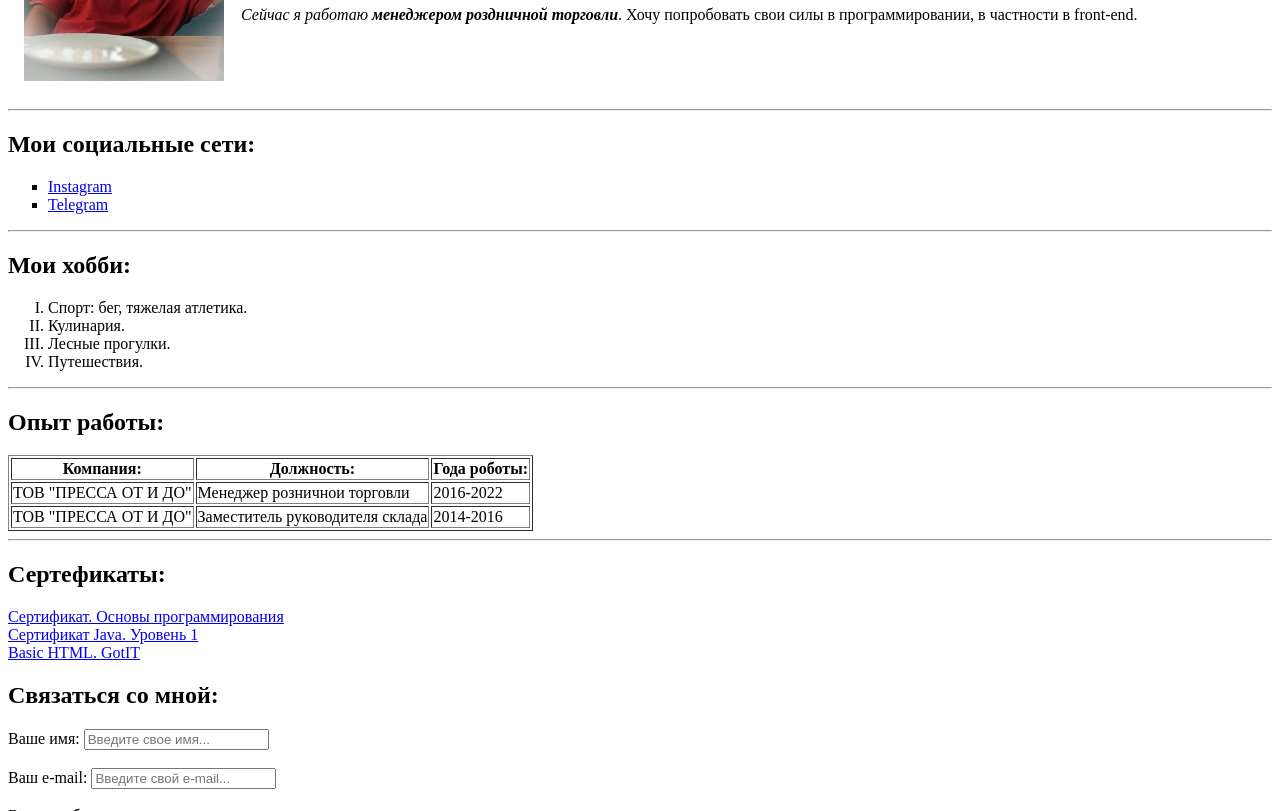
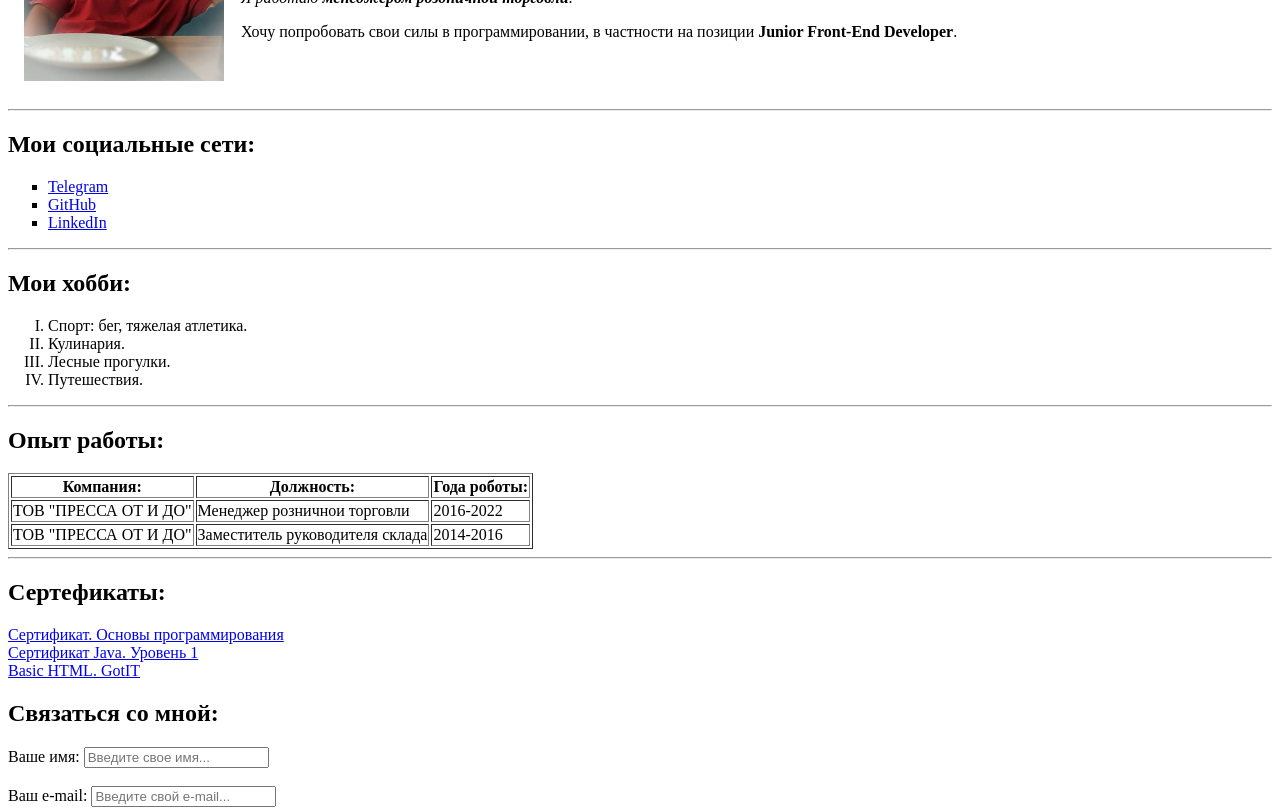
Before and after one commit to KuzmenkoRomanJS/html_practice_cv, a plain HTML site: page index.html in a window 1280 px wide. Shown: the part 143-954 px from the top of the page. Drawn offline with Linux system fonts and the light colour scheme.

Commit message:
Update index.html

```diff
--- a/index.html
+++ b/index.html
@@ -16,8 +16,8 @@
 			</td>
 			<td>
 				<h1>Роман Кузьменко</h1>
-				<p><em>Сейчас я работаю <strong>менеджером роздничной торговли</strong></em>. Хочу попробовать свои силы
-					в программировании, в частности в front-end.</p>
+				<p><em>Я работаю <strong>менеджером роздничной торговли</strong></em>.</p>
+				<p>Хочу попробовать свои силы в программировании, в частности на позиции <strong>Junior Front-End Developer</strong>.</p>
 			</td>
 		</tr>
 	</table>
@@ -26,8 +26,9 @@
 
 	<h2>Мои социальные сети:</h2>
 	<ul type="square">
-		<li><a href="https://instagram.com/kuzmenkoroman" target="_blank">Instagram</a></li>
 		<li><a href="https://t.me/romanin3" target="_blank">Telegram</a></li>
+		<li><a href="https://github.com/KuzmenkoRomanJS" target="_blank">GitHub</a></li>
+		<li><a href="https://www.linkedin.com/in/kuzmenkoroman/" target="_blank">LinkedIn</a></li>
 	</ul>
 	<hr />
 	<h2>Мои хобби:</h2>
```
